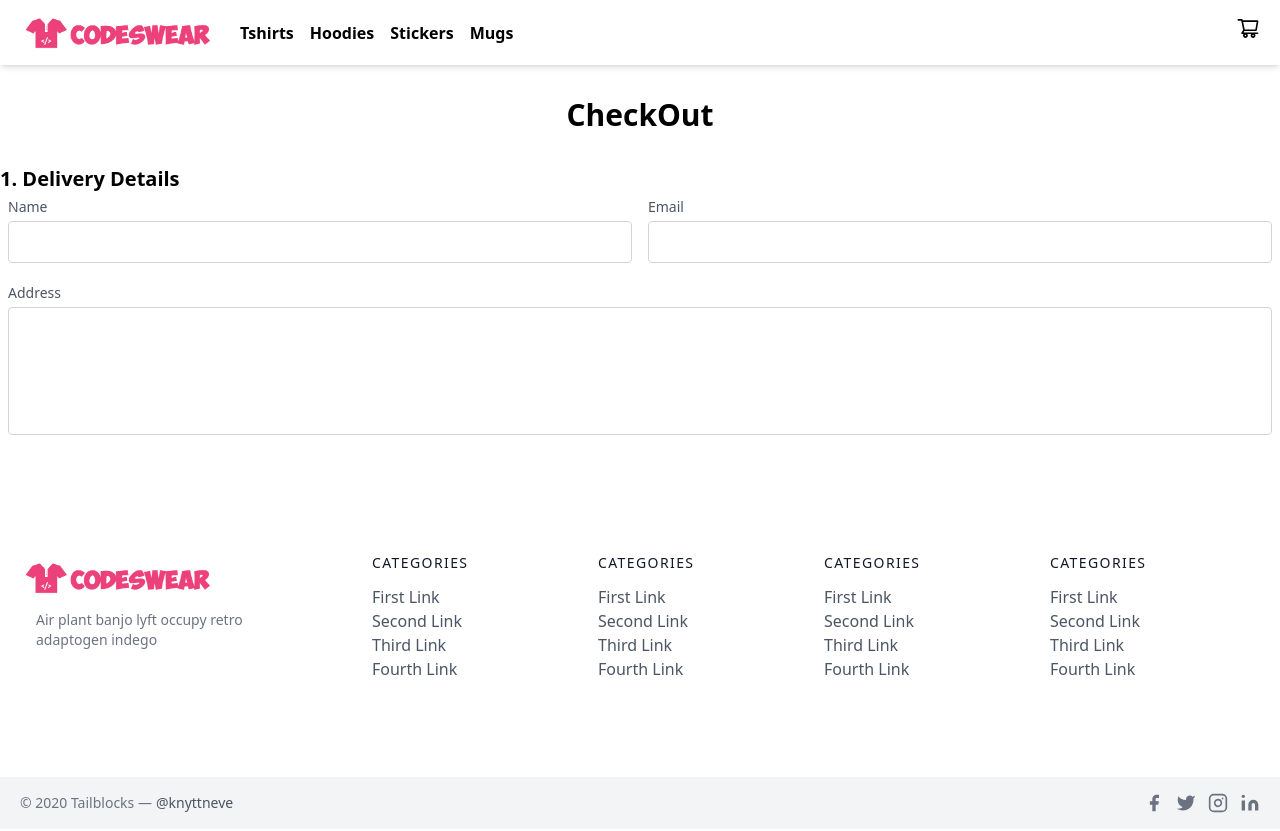
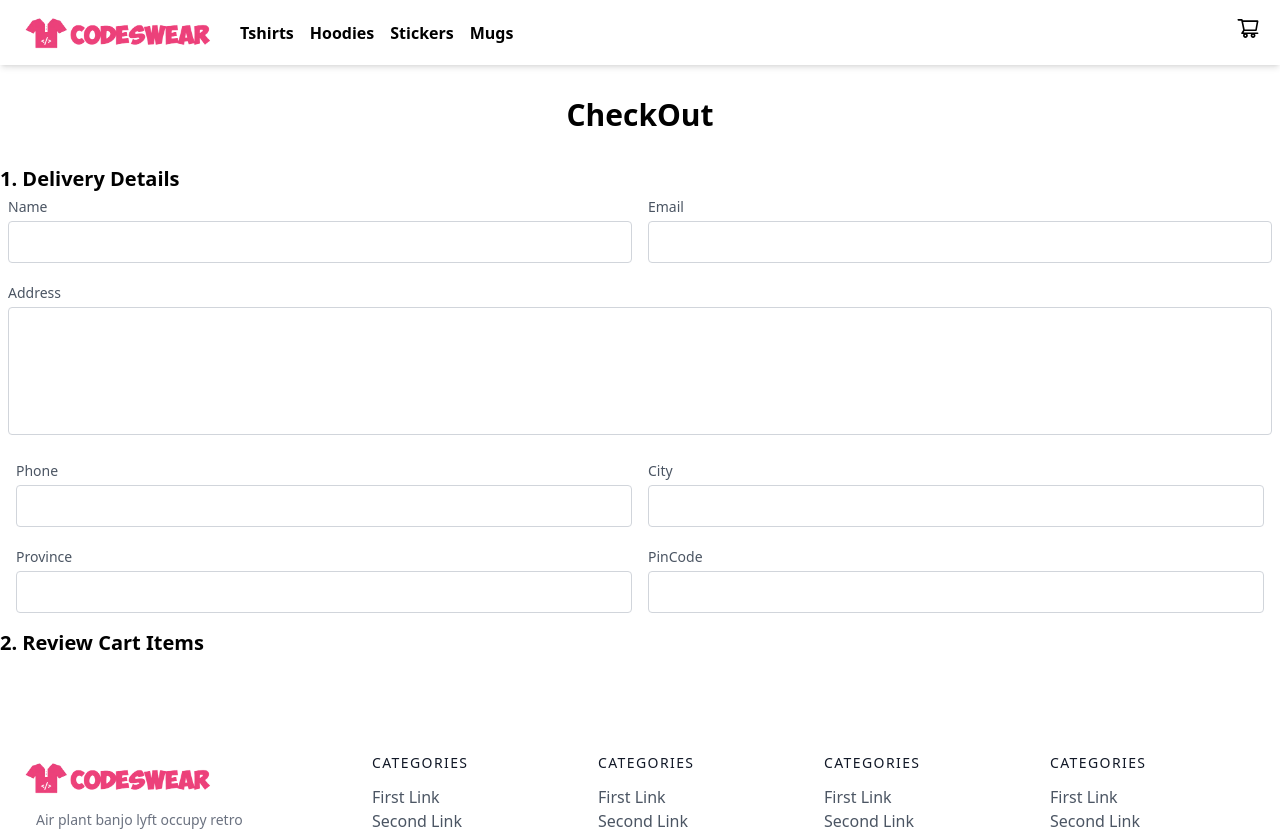
Before and after one commit to ahsanali7893/codeswear, a Next.js app: page /checkout in a window 1280 px wide. Shown: the top 831 px of the page. Built offline with nearby package versions, Linux system fonts and the light colour scheme.

Commit message:
Initial changes

```diff
--- a/src/pages/checkout.js
+++ b/src/pages/checkout.js
@@ -1,8 +1,14 @@
 import Footer from "components/Footer";
 import Navbar from "components/Navbar";
 import React from "react";
+import {
+  AiFillPlusCircle,
+  AiFillMinusCircle,
+} from "react-icons/ai";
+import { BsFillBagCheckFill } from "react-icons/bs";
+import Link from "next/link";
 
-const CheckOut = () => {
+const CheckOut = ({cart, clearCart}) => {
   return (
     <div>
       <Navbar />
@@ -45,12 +51,115 @@ const CheckOut = () => {
             <textarea
               id="Address"
               name="Address"
-                rows='2'
-                cols='30'
+              rows="2"
+              cols="30"
               class="w-full bg-white rounded border border-gray-300 focus:border-indigo-500 focus:ring-2 focus:ring-indigo-200 h-32 text-base outline-none text-gray-700 py-1 px-3 resize-none leading-6 transition-colors duration-200 ease-in-out"
             ></textarea>
           </div>
-
+          <div className="mx-auto flex">
+            <div className="px-2 w-1/2">
+              <div class="mb-4">
+                <label htmlFor="phone" class="leading-7 text-sm text-gray-600">
+                  Phone
+                </label>
+                <input
+                  type="text"
+                  id="phone"
+                  name="phone"
+                  class="w-full bg-white rounded border border-gray-300 focus:border-indigo-500 focus:ring-2 focus:ring-indigo-200 text-base outline-none text-gray-700 py-1 px-3 leading-8 transition-colors duration-200 ease-in-out"
+                />
+              </div>
+            </div>
+            <div className="px-2 w-1/2">
+              <div class="mb-4">
+                <label htmlFor="city" class="leading-7 text-sm text-gray-600">
+                  City
+                </label>
+                <input
+                  type="text"
+                  id="city"
+                  name="city"
+                  class="w-full bg-white rounded border border-gray-300 focus:border-indigo-500 focus:ring-2 focus:ring-indigo-200 text-base outline-none text-gray-700 py-1 px-3 leading-8 transition-colors duration-200 ease-in-out"
+                />
+              </div>
+            </div>
+          </div>
+          <div className="mx-auto flex">
+            <div className="px-2 w-1/2">
+              <div class="mb-4">
+                <label
+                  htmlFor="province"
+                  class="leading-7 text-sm text-gray-600"
+                >
+                  Province
+                </label>
+                <input
+                  type="text"
+                  id="province"
+                  name="province"
+                  class="w-full bg-white rounded border border-gray-300 focus:border-indigo-500 focus:ring-2 focus:ring-indigo-200 text-base outline-none text-gray-700 py-1 px-3 leading-8 transition-colors duration-200 ease-in-out"
+                />
+              </div>
+            </div>
+            <div className="px-2 w-1/2">
+              <div class="mb-4">
+                <label
+                  htmlFor="pincode"
+                  class="leading-7 text-sm text-gray-600"
+                >
+                  PinCode
+                </label>
+                <input
+                  type="text"
+                  id="pincode"
+                  name="pincode"
+                  class="w-full bg-white rounded border border-gray-300 focus:border-indigo-500 focus:ring-2 focus:ring-indigo-200 text-base outline-none text-gray-700 py-1 px-3 leading-8 transition-colors duration-200 ease-in-out"
+                />
+              </div>
+            </div>
+          </div>
+        </div>
+        <h2 className="font-bold text-xl">2. Review Cart Items</h2>
+        <div className="sideCart w-72 h-[100vh] absolute top-0 right-0 bg-pink-100 px-8 p-10 transform transition-transform translate-x-full">
+          <h2 className="font-bold text-xl text-center">Shopping Cart</h2>
+          <span className="absolute top-5 right-2 cursor-pointer text-2xl text-pink-500"></span>
+          <ol className="list-decimal font-semibold">
+            {cart &&
+              typeof cart === "object" &&
+              Object.keys(cart).length === 0 && (
+                <div className="my-4 font-semibold">Your Cart is Empty!</div>
+              )}
+            {cart &&
+              typeof cart === "object" &&
+              Object.keys(cart).map((k) => {
+                return (
+                  <li key={k}>
+                    <div className="item flex my-5">
+                      <div className="w-2/3 font-semibold">{cart[k].name}</div>
+                      <div className="w-1/3 font-semibold flex items-center justify-center text-lg">
+                        <AiFillMinusCircle className="cursor-pointer text-pink-500" />
+                        <span className="mx-2">{cart[k].qty}</span>
+                        <AiFillPlusCircle className="cursor-pointer text-pink-500" />
+                      </div>
+                    </div>
+                  </li>
+                );
+              })}
+          </ol>
+          <div className="flex">
+            <Link href="/checkout">
+              <button className="flex mr-2 text-white bg-pink-500 border-0 py-2 px-2 focus:outline-none hover:bg-pink-600 rounded text-sm">
+                <BsFillBagCheckFill className="m-1" />
+                Checkout
+              </button>
+            </Link>
+            <button
+              onClick={clearCart}
+              className="flex mr-2 text-white bg-pink-500 border-0 py-2 px-2 focus:outline-none hover:bg-pink-600 rounded text-sm"
+            >
+              Clear Cart
+            </button>
+          </div>
         </div>
       </div>
       <Footer />
```
Lines whose indentation alone changed are shown as unchanged.
